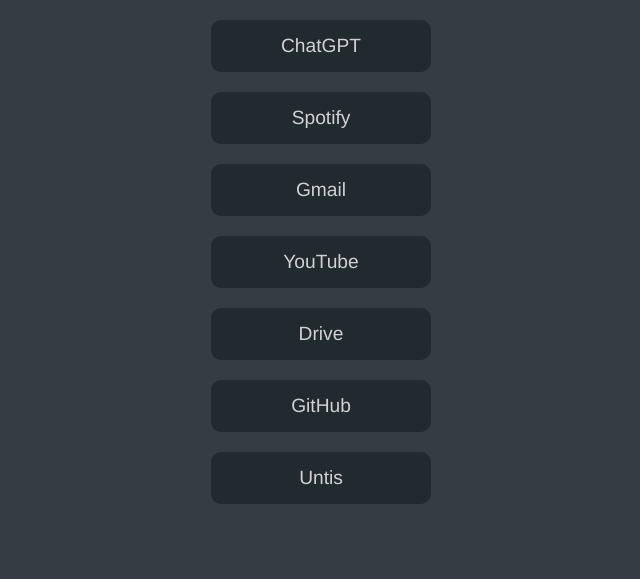
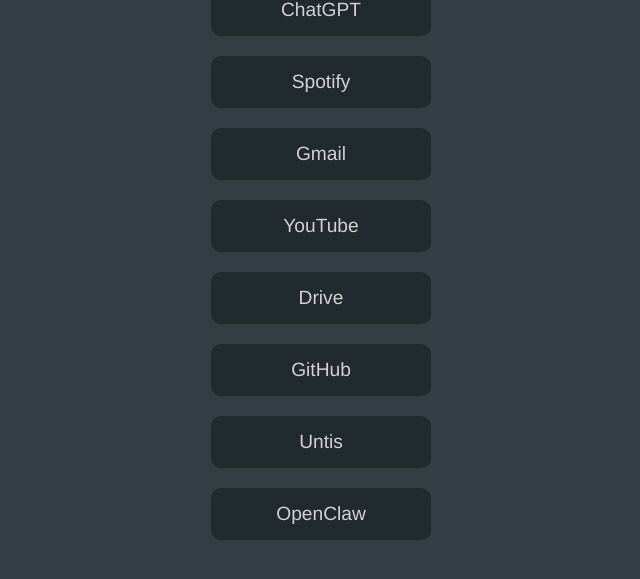
Before and after one commit to tangentecode/startpage, a plain HTML site: page index.html in a window 1280 px wide. Shown: the part 177-756 px from the top of the page, without its empty margins (319-959 px from the left). Drawn offline with Linux system fonts and the light colour scheme.

Commit message:
Update index.html

```diff
--- a/index.html
+++ b/index.html
@@ -70,6 +70,7 @@
     <a href="https://drive.google.com" target="_blank" class="link-button">Drive</a>
     <a href="https://github.com" target="_blank" class="link-button">GitHub</a>
     <a href="https://goethe-gym-ger.webuntis.com/timetable/" target="_blank" class="link-button">Untis</a>
+    <a href="http://127.0.0.1:18789/" target="_blank" class="link-button">OpenClaw</a>
   </div>
 </body>
 </html>
```
